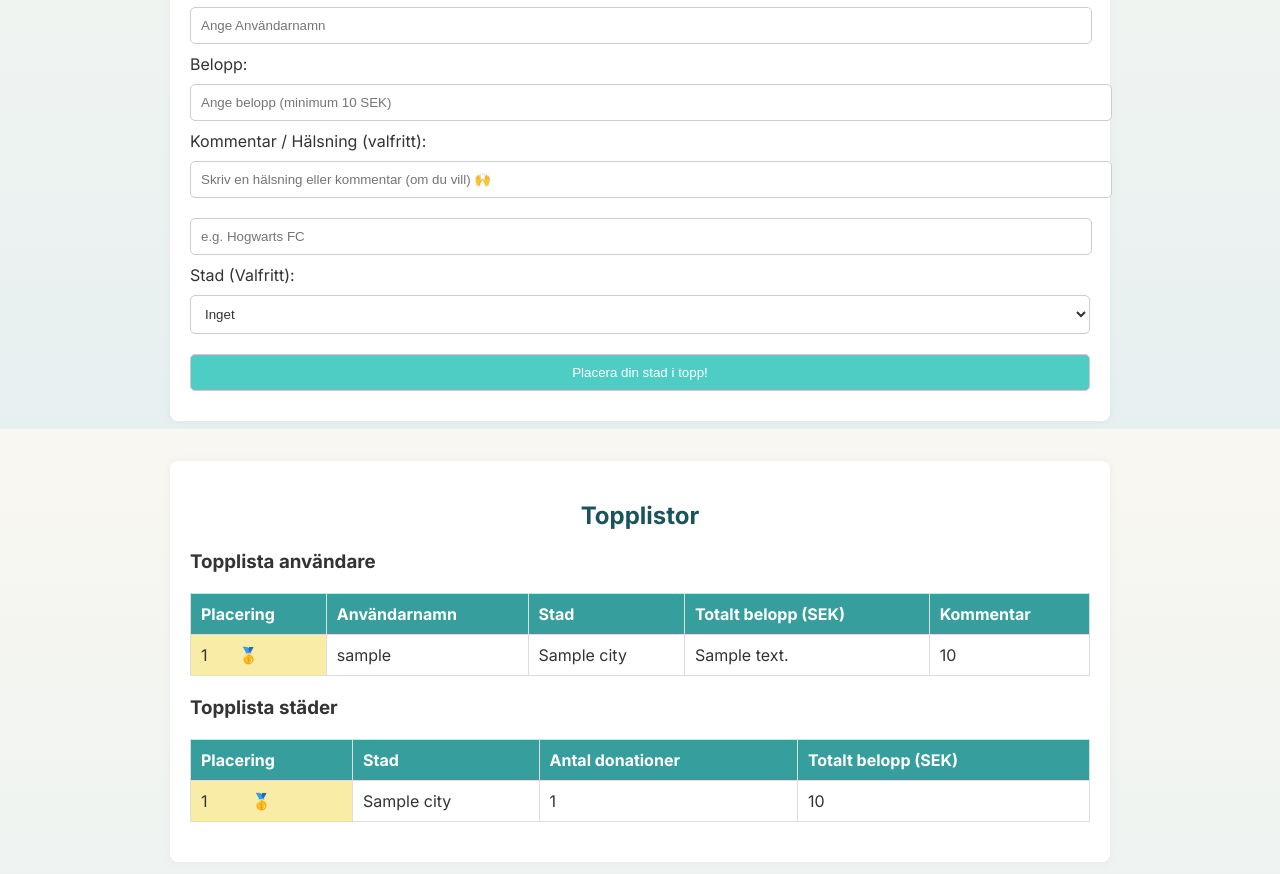
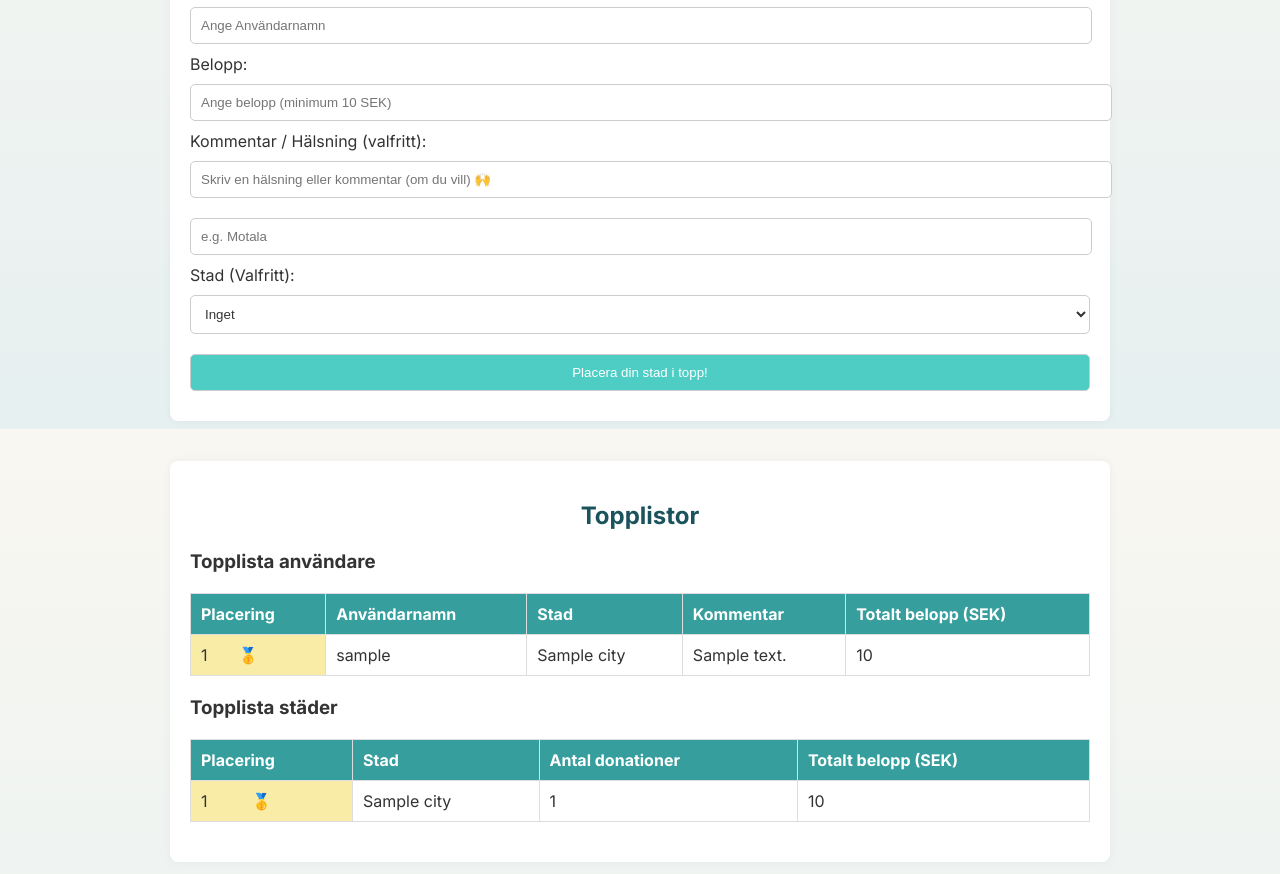
Before and after one commit to Fiskerik/stadskampen, a Flask app: template templates/index.html in a window 1280 px wide. Shown: the part 1171-2045 px from the top of the page. Run offline with Flask 3, Linux system fonts and the light colour scheme; the template is opened without the code that fills it: most values are stand-ins (such as "Sample title", 1, 10 or a date in 2020); some libraries are stand-ins or nearby versions.

Commit message:
Bugfix med förvrängda kolumner och placeholdertext

```diff
--- a/templates/index.html
+++ b/templates/index.html
@@ -105,7 +105,7 @@
             <input type="number" step="1" min="10" name="amount" id="amount" required placeholder="Ange belopp (minimum 10 SEK)"><br>
             <label for="message">Kommentar / Hälsning (valfritt):</label><br>
             <input name="message" id="message" placeholder="Skriv en hälsning eller kommentar (om du vill) 🙌"></input><br>
-            <input type="text" id="custom_city" name="custom_city" placeholder="e.g. Hogwarts FC">
+            <input type="text" id="custom_city" name="custom_city" placeholder="e.g. Motala">
             <label for="city">Stad (Valfritt):</label><br>
             <select name="city" id="city">
                 <option value="">Inget</option>
@@ -204,8 +204,9 @@
                     <th>Placering</th>
                     <th>Användarnamn</th>
                     <th>Stad</th>
+                    <th>Kommentar</th> <!-- 🆕 -->
                     <th>Totalt belopp (SEK)</th>
-                    <th>Kommentar</th> <!-- 🆕 -->
+
                 </tr>
             </thead>
             <tbody>
```
